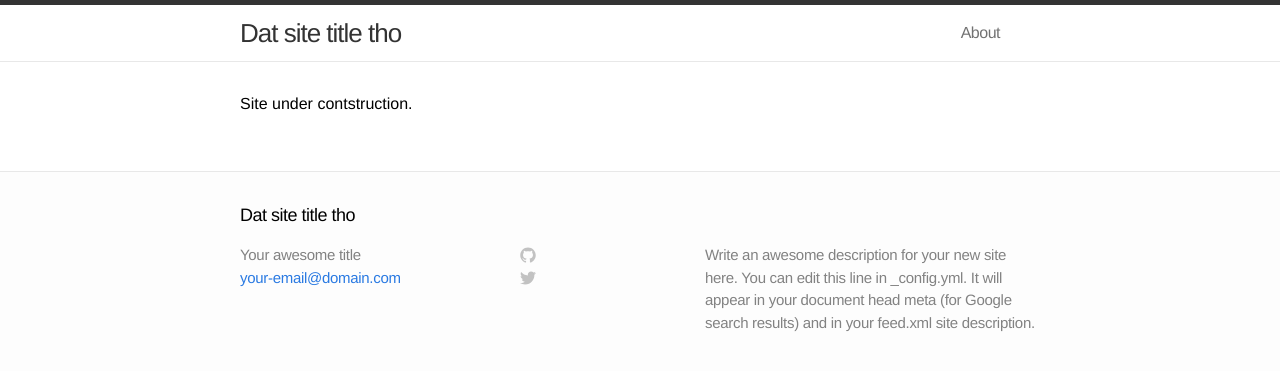
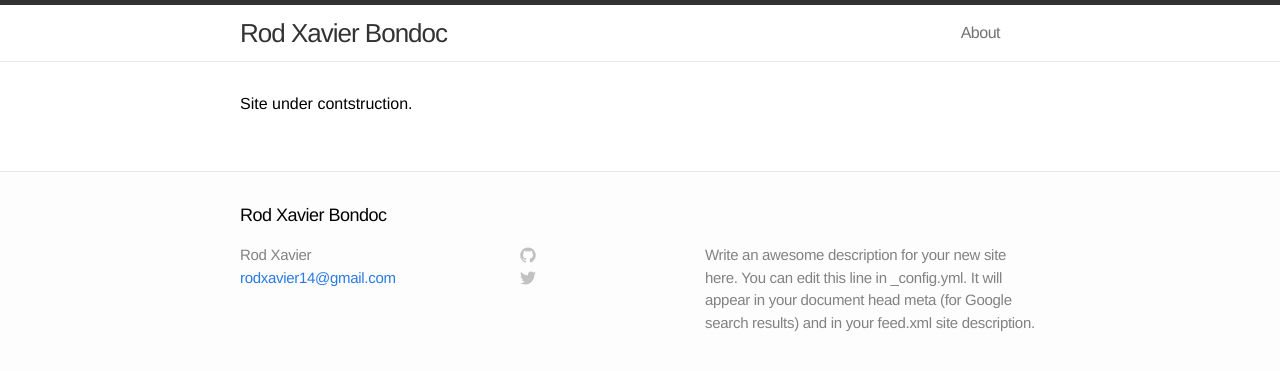
Before and after one commit to rodxavier/rodxavier.github.io, a Jekyll site: the page built from index.html, in a window 1280 px wide. Shown: the top 371 px of the page. Built offline with Jekyll 4.4.1, drawn with Linux system fonts in a browser that asks for light colours.

Commit message:
Update config

```diff
--- a/_config.yml
+++ b/_config.yml
@@ -1,7 +1,7 @@
 # Site settings
-name: Dat site title tho
-title: Your awesome title
-email: your-email@domain.com
+name: Rod Xavier Bondoc
+title: Rod Xavier
+email: rodxavier14@gmail.com
 description: "Write an awesome description for your new site here. You can edit this line in _config.yml. It will appear in your document head meta (for Google search results) and in your feed.xml site description."
 baseurl: ""
 url: "http://yourdomain.com"
```
